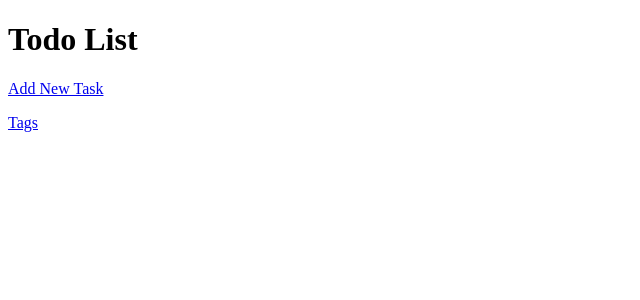
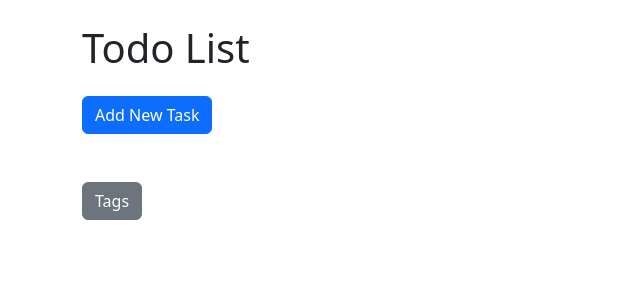
Before and after one commit to Viacheslav417865/todo_list, a Django app: page / in a window 1280 px wide. Shown: the top 300 px of the page, without its empty margins (0-640 px from the left). Run offline with Django 5.2, Linux system fonts and the light colour scheme; data that the repository does not hold is empty.

Commit message:
Update home.html with Bootstrap styling

```diff
--- a/todolist/tasks/templates/tasks/home.html
+++ b/todolist/tasks/templates/tasks/home.html
@@ -1,25 +1,54 @@
 <!DOCTYPE html>
-<html>
+<html lang="en">
 <head>
+    <meta charset="UTF-8">
+    <meta name="viewport" content="width=device-width, initial-scale=1.0">
     <title>Todo List</title>
+
+    <link href="https://cdn.jsdelivr.net/npm/bootstrap@5.3.1/dist/css/bootstrap.min.css" rel="stylesheet"
+          integrity="sha384-KyZXEJxvNkK6pY4gE2p4vF4s/ftJpKEXz8gBhGq9lQWl0mBxEhlPSx3xhktj5gZC" crossorigin="anonymous">
 </head>
 <body>
-    <h1>Todo List</h1>
-    <a href="{% url 'create_task' %}">Add New Task</a>
-    <ul>
+<div class="container mt-4">
+    <h1 class="mb-4">Todo List</h1>
+
+
+    <a href="{% url 'create_task' %}" class="btn btn-primary mb-4">Add New Task</a>
+
+    <ul class="list-group">
         {% for task in tasks %}
-            <li>
-                {{ task.content }} - {{ task.created_at }} - {{ task.deadline }}
+        <li class="list-group-item d-flex justify-content-between align-items-center">
+            <span>{{ task.content }} - {{ task.created_at }} - {{ task.deadline }}</span>
+
+            <div class="btn-group">
                 {% if task.is_done %}
-                    <button><a href="{% url 'toggle_task_status' task.id %}">Undo</a></button>
+
+                <button class="btn btn-warning">
+                    <a href="{% url 'toggle_task_status' task.id %}" class="text-decoration-none text-white">Undo</a>
+                </button>
                 {% else %}
-                    <button><a href="{% url 'toggle_task_status' task.id %}">Complete</a></button>
+
+                <button class="btn btn-success">
+                    <a href="{% url 'toggle_task_status' task.id %}"
+                       class="text-decoration-none text-white">Complete</a>
+                </button>
                 {% endif %}
-                <a href="{% url 'update_task' task.id %}">Edit</a>
-                <a href="{% url 'delete_task' task.id %}">Delete</a>
-            </li>
+
+
+                <a href="{% url 'update_task' task.id %}" class="btn btn-info text-white ms-2">Edit</a>
+
+
+                <a href="{% url 'delete_task' task.id %}" class="btn btn-danger text-white ms-2">Delete</a>
+            </div>
+        </li>
         {% endfor %}
     </ul>
-    <a href="{% url 'tag_list' %}">Tags</a>
+
+
+    <a href="{% url 'tag_list' %}" class="btn btn-secondary mt-4">Tags</a>
+</div>
+
+
+<script src="https://cdn.jsdelivr.net/npm/bootstrap@5.3.1/dist/js/bootstrap.bundle.min.js"></script>
 </body>
 </html>
```
